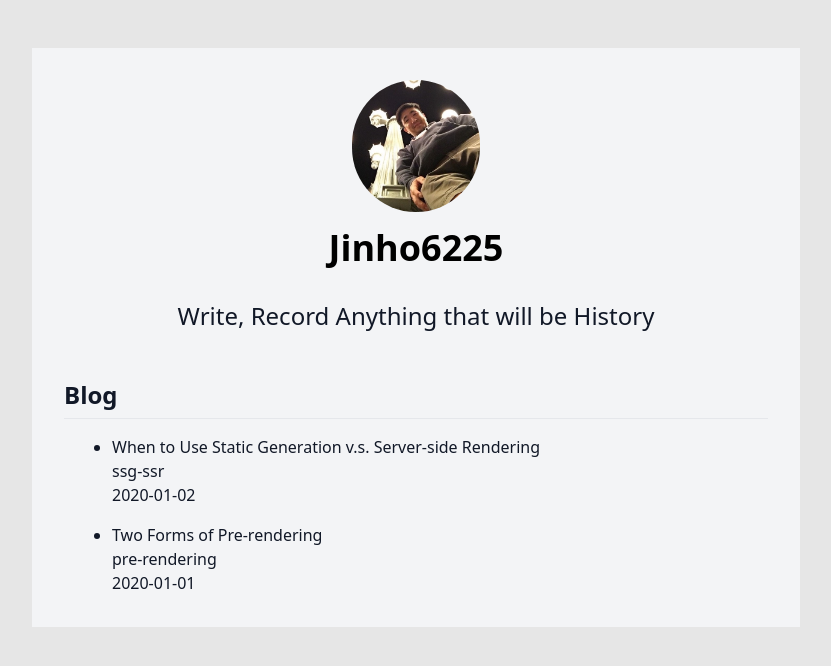
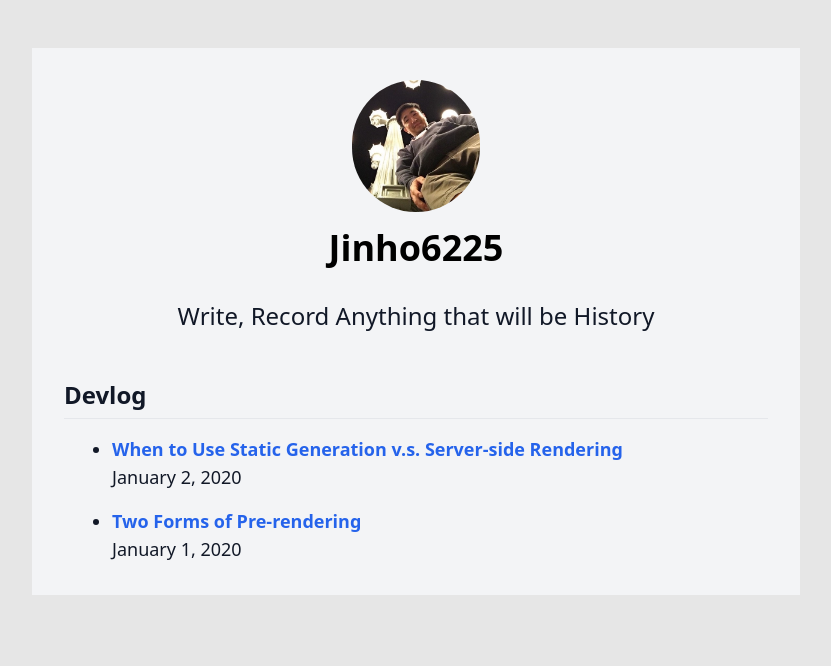
Before and after one commit to jinho6225/devlog, a Next.js app: page / in a window 1280 px wide. Shown: the top 666 px of the page, without its empty margins (224-1055 px from the left). Built offline with nearby package versions, Linux system fonts and the light colour scheme.

Commit message:
add date-fns, added link/route

```diff
--- /dev/null
+++ b/components/date.js
@@ -0,0 +1,6 @@
+import { parseISO, format } from 'date-fns'
+
+export default function Date({ dateString }) {
+    const date = parseISO(dateString)
+    return <time dateTime={dateString}>{format(date, 'LLLL d, yyyy')}</time>
+}
--- a/lib/posts.js
+++ b/lib/posts.js
@@ -56,9 +56,9 @@ export function getSortedPostsData() {
 
     return allPostsData.sort((a, b) => {
         if (a.date < b.date) {
-        return 1
+            return 1
         } else {
-        return -1
+            return -1
         }
     })
 }
--- a/package.json
+++ b/package.json
@@ -7,6 +7,7 @@
     "start": "next start"
   },
   "dependencies": {
+    "date-fns": "^2.16.1",
     "gray-matter": "^4.0.2",
     "next": "latest",
     "react": "^16.13.1",
--- a/pages/_app.js
+++ b/pages/_app.js
@@ -1,4 +1,6 @@
 import '../styles/index.css'
+import '../styles/markdown.css'
+
 
 function MyApp({ Component, pageProps }) {
   return <Component {...pageProps} />
--- a/pages/index.js
+++ b/pages/index.js
@@ -1,4 +1,6 @@
 import Head from 'next/head'
+import Link from 'next/link'
+import Date from '../components/date'
 import Layout, { siteTitle } from '../components/layout'
 import { getSortedPostsData } from '../lib/posts'
 
@@ -12,15 +14,16 @@ export default function IndexPage({ allPostsData }) {
         <p className="text-2xl font-medium mt-4">Write, Record Anything that will be History</p>
       </section>
       <section className="mt-12">
-        <h2 className="text-xl font-medium m-4">Blog</h2>
+        <h2 className="text-xl font-medium m-4">{siteTitle}</h2>
         <ul className="m-4">
           {allPostsData.map(({ id, date, title }) => (
-            <li className="m-4" key={id}>
-              {title}
-              <br />
-              {id}
-              <br />
-              {date}
+            <li className="m-4 text-lg" key={id}>
+              <Link href={`/posts/${id}`}>
+                <a href="#">{title}</a>
+              </Link>
+              <div>
+                <Date dateString={date} />
+              </div>
             </li>
           ))}
         </ul>
--- a/pages/posts/[id].js
+++ b/pages/posts/[id].js
@@ -1,16 +1,21 @@
+import Head from "next/head";
+import Date from "../../components/date";
 import Layout from "../../components/layout";
 import { getAllPostIds, getPostData } from "../../lib/posts";
 
 export default function Post({ postData }) {
     return (
-      <Layout >
-        {postData.title}
-        <br />
-        {postData.id}
-        <br />
-        {postData.date}
-        <br />
-        <div className="my-4" dangerouslySetInnerHTML={{ __html: postData.contentHtml }} />
+      <Layout>
+        <Head>
+            <title>{postData.title}</title>
+        </Head>
+        <article>
+            <h2>{postData.title}</h2>
+            <div>
+                <Date dateString={postData.date} />
+            </div>
+            <div className="my-4" dangerouslySetInnerHTML={{ __html: postData.contentHtml }} />
+        </article>
       </Layout>
     )
   }
--- a/styles/index.css
+++ b/styles/index.css
@@ -19,102 +19,3 @@ img {
   max-width: 100%;
   display: block;
 }
-
-/* Additional vertical padding used by kbd tag. */
-.py-05 {
-  padding-top: 0.125rem;
-  padding-bottom: 0.125rem;
-}
-
-.markdown {
-  @apply text-gray-900 leading-normal break-words;
-}
-
-.markdown li + li {
-  @apply mt-1;
-}
-
-.markdown li > p + p {
-  @apply mt-6;
-}
-
-.markdown strong {
-  @apply font-semibold;
-}
-
-.markdown a {
-  @apply text-blue-600 font-semibold;
-}
-
-.markdown strong a {
-  @apply font-bold;
-}
-
-.markdown h1 {
-  @apply leading-tight border-b text-4xl font-semibold mb-4 mt-6 pb-2;
-}
-
-.markdown h2 {
-  @apply leading-tight border-b text-2xl font-semibold mb-4 mt-6 pb-2;
-}
-
-.markdown h3 {
-  @apply leading-snug text-lg font-semibold mb-4 mt-6;
-}
-
-.markdown h4 {
-  @apply leading-none text-base font-semibold mb-4 mt-6;
-}
-
-.markdown h5 {
-  @apply leading-tight text-sm font-semibold mb-4 mt-6;
-}
-
-.markdown h6 {
-  @apply leading-tight text-sm font-semibold text-gray-600 mb-4 mt-6;
-}
-
-.markdown blockquote {
-  @apply text-base border-l-4 border-gray-300 pl-4 pr-4 text-gray-600;
-}
-
-.markdown code {
-  @apply font-mono text-sm inline bg-gray-200 rounded px-1 py-05;
-}
-
-.markdown pre {
-  @apply bg-gray-100 rounded p-4;
-}
-
-.markdown pre code {
-  @apply block bg-transparent p-0 overflow-visible rounded-none;
-}
-
-.markdown ul {
-  @apply text-base pl-8 list-disc;
-}
-
-.markdown ol {
-  @apply text-base pl-8 list-decimal;
-}
-
-.markdown kbd {
-  @apply text-xs inline-block rounded border px-1 py-05 align-middle font-normal font-mono shadow;
-}
-
-.markdown table {
-  @apply text-base border-gray-600;
-}
-
-.markdown th {
-  @apply border py-1 px-3;
-}
-
-.markdown td {
-  @apply border py-1 px-3;
-}
-
-/* Override pygments style background color. */
-.markdown .highlight pre {
-  @apply bg-gray-100 !important;
-}
--- /dev/null
+++ b/styles/markdown.css
@@ -0,0 +1,98 @@
+/* Additional vertical padding used by kbd tag. */
+.py-05 {
+    padding-top: 0.125rem;
+    padding-bottom: 0.125rem;
+  }
+
+  .markdown {
+    @apply text-gray-900 leading-normal break-words;
+  }
+
+  .markdown li + li {
+    @apply mt-1;
+  }
+
+  .markdown li > p + p {
+    @apply mt-6;
+  }
+
+  .markdown strong {
+    @apply font-semibold;
+  }
+
+  .markdown a {
+    @apply text-blue-600 font-semibold;
+  }
+
+  .markdown strong a {
+    @apply font-bold;
+  }
+
+  .markdown h1 {
+    @apply leading-tight border-b text-4xl font-semibold mb-4 mt-6 pb-2;
+  }
+
+  .markdown h2 {
+    @apply leading-tight border-b text-2xl font-semibold mb-4 mt-6 pb-2;
+  }
+
+  .markdown h3 {
+    @apply leading-snug text-lg font-semibold mb-4 mt-6;
+  }
+
+  .markdown h4 {
+    @apply leading-none text-base font-semibold mb-4 mt-6;
+  }
+
+  .markdown h5 {
+    @apply leading-tight text-sm font-semibold mb-4 mt-6;
+  }
+
+  .markdown h6 {
+    @apply leading-tight text-sm font-semibold text-gray-600 mb-4 mt-6;
+  }
+
+  .markdown blockquote {
+    @apply text-base border-l-4 border-gray-300 pl-4 pr-4 text-gray-600;
+  }
+
+  .markdown code {
+    @apply font-mono text-sm inline bg-gray-200 rounded px-1 py-05;
+  }
+
+  .markdown pre {
+    @apply bg-gray-100 rounded p-4;
+  }
+
+  .markdown pre code {
+    @apply block bg-transparent p-0 overflow-visible rounded-none;
+  }
+
+  .markdown ul {
+    @apply text-base pl-8 list-disc;
+  }
+
+  .markdown ol {
+    @apply text-base pl-8 list-decimal;
+  }
+
+  .markdown kbd {
+    @apply text-xs inline-block rounded border px-1 py-05 align-middle font-normal font-mono shadow;
+  }
+
+  .markdown table {
+    @apply text-base border-gray-600;
+  }
+
+  .markdown th {
+    @apply border py-1 px-3;
+  }
+
+  .markdown td {
+    @apply border py-1 px-3;
+  }
+
+  /* Override pygments style background color. */
+  .markdown .highlight pre {
+    @apply bg-gray-100 !important;
+  }
```
Also changed, not shown: components/nav.js (deleted, +0 -31 lines), 1 other file (tests, documents, lock files or other folders).
